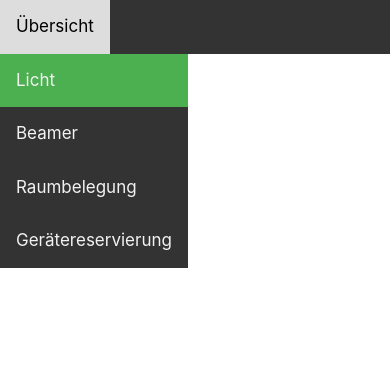
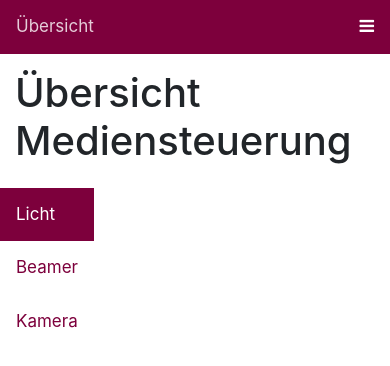
Before and after one commit to KatharinaLichtner/Praxisseminar, a plain HTML site: page website/media.html in a window 390 px wide. Drawn offline with Linux system fonts and the light colour scheme.

Commit message:
responsive navigation

```diff
--- a/website/media.html
+++ b/website/media.html
@@ -8,6 +8,7 @@
     <meta name="viewport" content="width=device-width, initial-scale=1">
     <link rel="stylesheet" href="resources/bootstrap-4.1.3-dist/css/bootstrap.min.css">
     <link rel="stylesheet" href="resources/bootstrap-4.1.3-dist/css/layout.css">
+    <link rel="stylesheet" href="https://cdnjs.cloudflare.com/ajax/libs/font-awesome/4.7.0/css/font-awesome.min.css">
     <script src="resources/bootstrap-4.1.3-dist/js/bootstrap.min.js"></script>
 </head>
 <body>
@@ -20,15 +21,16 @@
         <i class="fa fa-bars"></i>
       </a>
     </div>
+    <h1>Übersicht Mediensteuerung</h1>
     <div class="sidenav" id="mySidenav">
       <a href="#licht" class="active">Licht</a>
       <a href="#beamer">Beamer</a>
-  <a href="#raumbelegung">Raumbelegung</a>
-  <a href="#gerätereservierung">Gerätereservierung</a>
+      <a href="#kamera">Kamera</a>
       <a href="javascript:void(0);" class="icon" onclick="myFunction()">
         <i class="fa fa-bars"></i>
       </a>
     </div>
+
 
 
 
--- a/website/resources/bootstrap-4.1.3-dist/css/layout.css
+++ b/website/resources/bootstrap-4.1.3-dist/css/layout.css
@@ -1,3 +1,7 @@
+h1{
+    padding: 15px
+}
+
 .navbar-nav.navbar-nav-vertical{
     display: block;
 }
@@ -8,13 +12,13 @@ nav.navbar.navbar-expand-lg.navbar-expand-sm.navbar-expand-md.navbar-light.bg-li
 
 .topnav {
   overflow: hidden;
-  background-color: #333;
+  background-color: #7D003C;
 }
 
 .topnav a {
   float: left;
   display: block;
-  color: #f2f2f2;
+  color: #fff;
   text-align: center;
   padding: 14px 16px;
   text-decoration: none;
@@ -22,13 +26,15 @@ nav.navbar.navbar-expand-lg.navbar-expand-sm.navbar-expand-md.navbar-light.bg-li
 }
 
 .topnav a:hover {
-  background-color: #ddd;
-  color: black;
+  color: white;
+  background-color: #7D003C;
+  opacity: 0.8;
 }
 
-.active {
-  background-color: #4CAF50;
-  color: white;
+.topnav .active {
+  color: #fff;
+  background-color: #7D003C;
+  opacity: 0.8
 }
 
 .topnav .icon {
@@ -59,26 +65,27 @@ nav.navbar.navbar-expand-lg.navbar-expand-sm.navbar-expand-md.navbar-light.bg-li
 
 .sidenav {
     overflow: hidden;
-    background-color: #333;
+    background-color: #fff;
     width: fit-content;
 
 }
 
 .sidenav a {
   display: block;
-  color: #f2f2f2;
+  color: #7D003C;
   padding: 14px 16px;
   text-decoration: none;
   font-size: 17px;
 }
 
 .sidenav a:hover {
-  background-color: #ddd;
-  color: black;
+  color: white;
+  background-color: #7D003C;
+  opacity: 0.8;
 }
 
-.active {
-  background-color: #4CAF50;
+.sidenav .active {
+  background-color: #7D003C;
   color: white;
 }
 
```
Also changed, not shown: website/devices.html (+3 -0 lines), website/index.html (+2 -0 lines), website/room.html (+2 -0 lines). Lines whose indentation alone changed are shown as unchanged.
